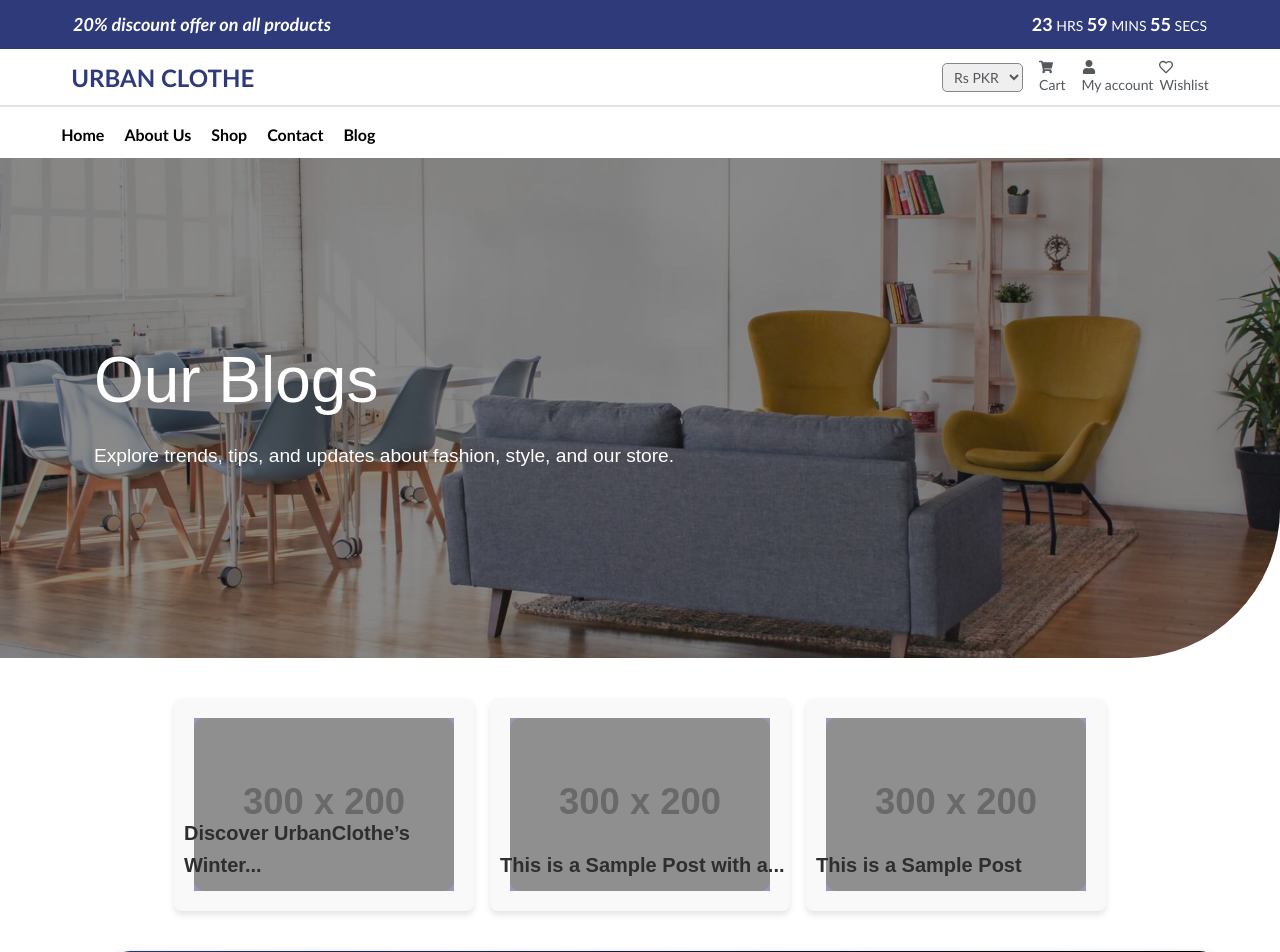
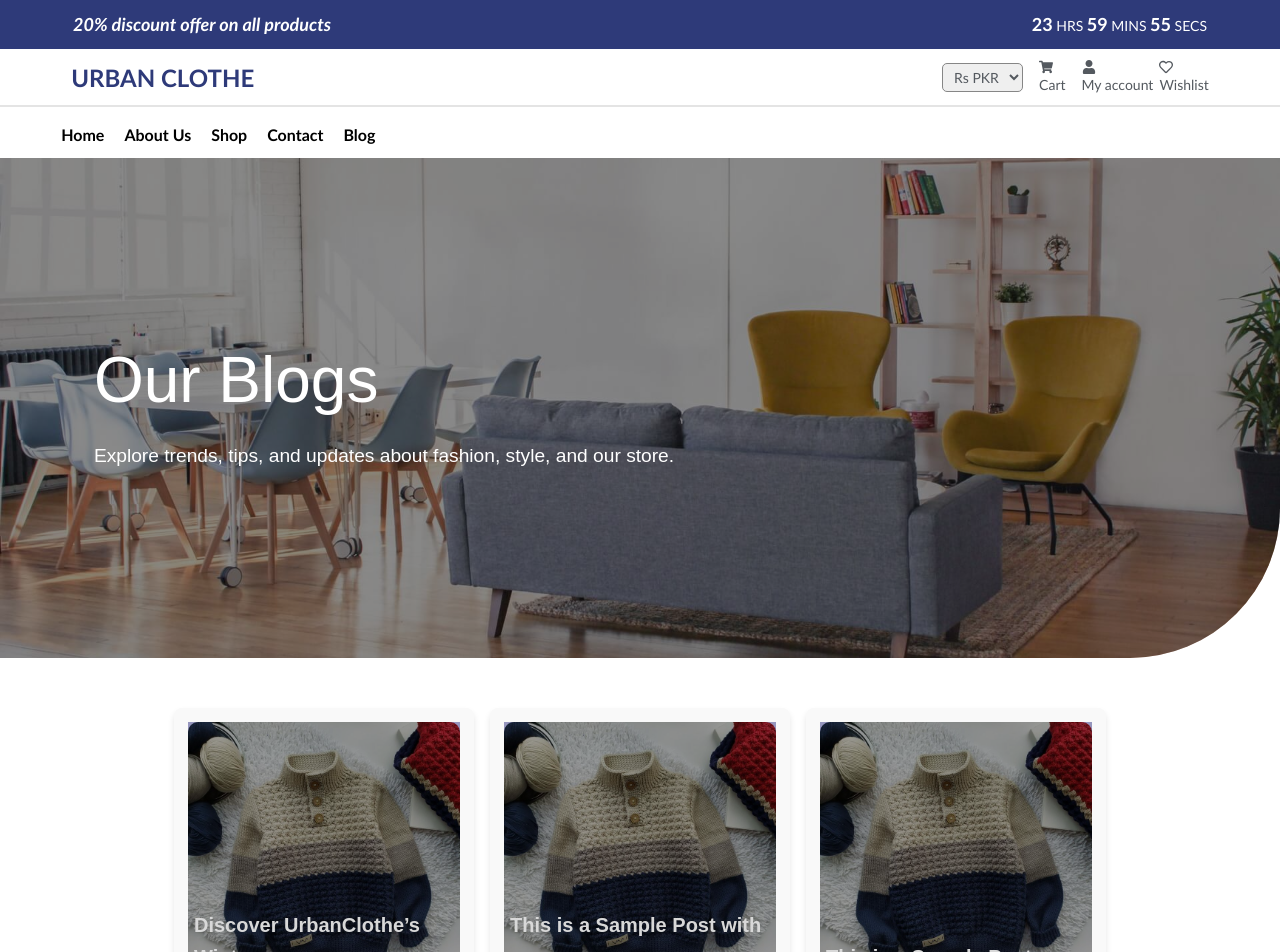
Before and after one commit to MuhammadMoazam/FYP-V1, a React (Create React App) app in the folder FrontEnd/: page /blog in a window 1280 px wide. Shown: the top 952 px of the page. Built offline with nearby package versions, Linux system fonts and the light colour scheme.

Commit message:
Blogs CSS updated

```diff
--- a/FrontEnd/src/components/Card/Card.css
+++ b/FrontEnd/src/components/Card/Card.css
@@ -1,7 +1,9 @@
 .card {
   position: relative;
   width: 100%;
+  height: 300px;
   max-width: 300px;
+  padding: 14px;
   border-radius: 8px;
   overflow: hidden;
   box-shadow: 0 4px 6px rgba(0, 0, 0, 0.1);
@@ -17,7 +19,7 @@
 .card-image {
   width: 100%;
   display: block;
-  filter: brightness(0.7); /* Darken image slightly */
+  filter: brightness(0.6); /* Darken image slightly */
 }
 
 .card-info {
--- a/FrontEnd/src/components/CardsList/CardsList.css
+++ b/FrontEnd/src/components/CardsList/CardsList.css
@@ -3,5 +3,5 @@
   gap: 16px;
   justify-content: center;
   flex-wrap: wrap;
-  margin: 40px;
+  margin: 50px;
 }
--- a/FrontEnd/src/components/CardsList/CardsList.jsx
+++ b/FrontEnd/src/components/CardsList/CardsList.jsx
@@ -1,15 +1,16 @@
 import React from "react";
 import Card from "../Card/Card";
 import "./CardsList.css";
+import image from '../../Assets/Articles/article1.jpg'
 
 const cardsData = [
     {
-        imageUrl: "https://via.placeholder.com/300x200", // Replace with actual image URL
+        imageUrl: {image}, // Replace with actual image URL
         readingTime: 3,
         title: "Discover UrbanClothe’s Winter...",
     },
     {
-        imageUrl: "https://via.placeholder.com/300x200",
+        imageUrl: "../../Assets/Articles/article1.jpg",
         readingTime: 3,
         title: "This is a Sample Post with a...",
     },
@@ -27,7 +28,7 @@ function CardsList()
             {cardsData.map((card, index) => (
                 <Card
                     key={index}
-                    imageUrl={card.imageUrl}
+                    imageUrl={image}
                     readingTime={card.readingTime}
                     title={card.title}
                 />
--- a/FrontEnd/src/components/Contactcomp/Contactcomp.css
+++ b/FrontEnd/src/components/Contactcomp/Contactcomp.css
@@ -63,9 +63,10 @@
 
 .card h3 {
     font-size: 1.25rem;
-    color: rgb(46, 46, 46);
+    color: rgb(216, 216, 216);
     font-weight: bold;
-    margin: 10px 0;
+    margin: 15px 0;
+    padding-left: 10px;
 }
 
 .card p {
--- a/FrontEnd/src/components/Slider/Slider.jsx
+++ b/FrontEnd/src/components/Slider/Slider.jsx
@@ -38,7 +38,7 @@ const Slider = () => {
 
     console.log(currentSlide);
     return () => clearInterval(interval); // Cleanup interval on unmount
-  }, []);
+  }, [currentSlide]);
 
   const nextSlide = () => {
     setCurrentSlide((prevSlide) => (prevSlide + 1) % slides.length);
--- a/FrontEnd/src/pages/Shop/Shop.jsx
+++ b/FrontEnd/src/pages/Shop/Shop.jsx
@@ -4,7 +4,7 @@ import Footer from "../../components/Footer/Footer";
 import Banner from "../../components/Lower_Banner/Lower_Banner";
 import TImage from "../../components/TImage/TImage";
 import Sidebar from "../../components/SideBar/Sidebar"; // Adjusted path for Sidebar
-import ProductCard from "components/ShopProducts/ProductCard";
+// import ProductCard from "components/ShopProducts/ProductCard";
 import image1 from 'Assets/Product Categories/Womens-Collection.png'
 import "./Shop.css";
 
```
